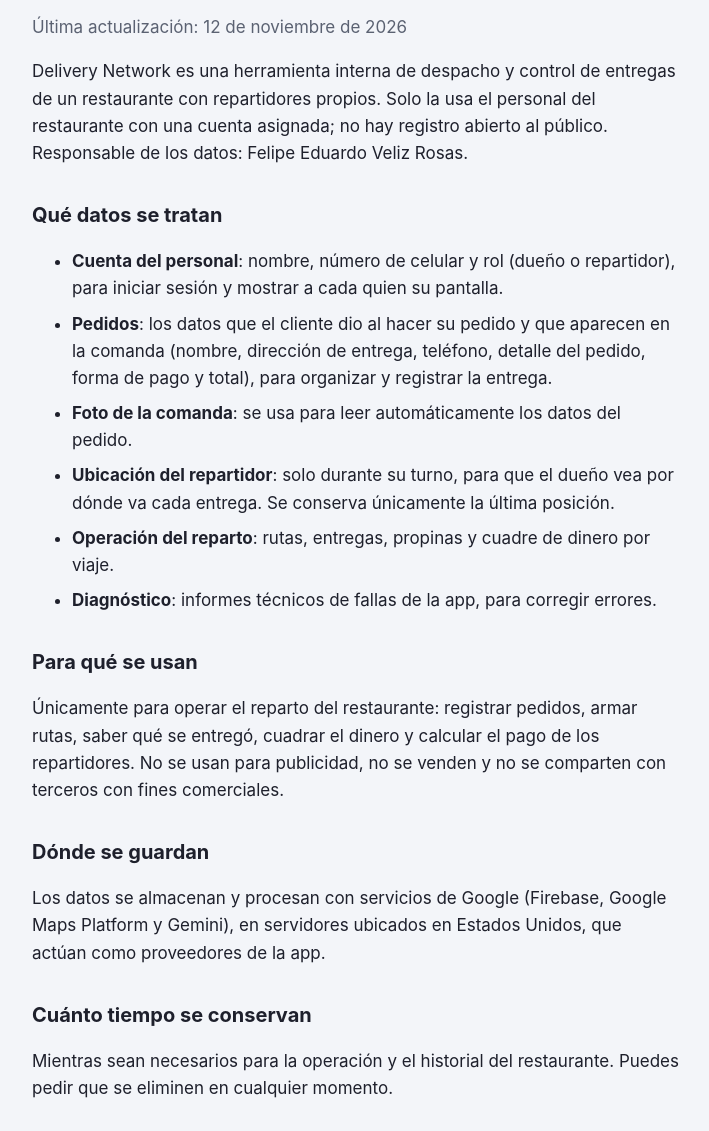
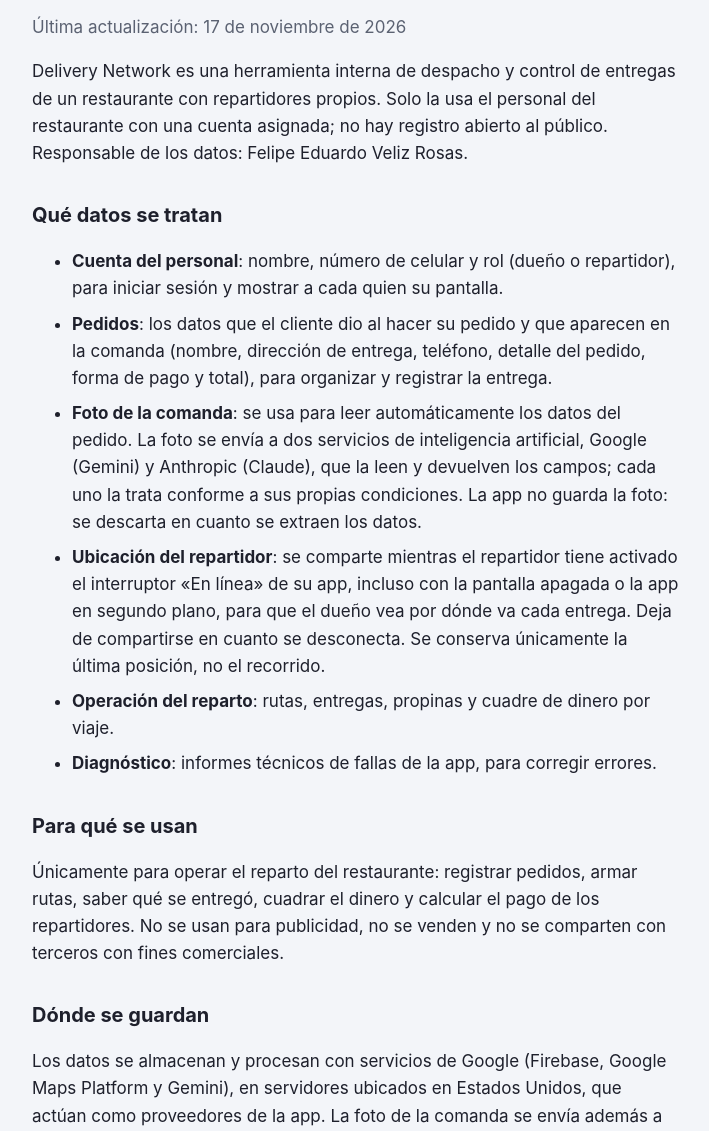
Before and after one commit to Felipeveliz/delivery-network-site, a plain HTML site: page privacidad.html in a window 1280 px wide. Shown: the part 132-1263 px from the top of the page, without its empty margins (284-993 px from the left). Drawn offline with Linux system fonts and the light colour scheme.

Commit message:
Update the privacy policy for location sharing and the dual AI reading
Location is shared while the courier is online, not during the whole
shift, and it keeps running in the background. The comanda photo goes to
both Google (Gemini) and Anthropic (Claude) to be read, and is not
stored. Anthropic is listed among the providers.

Co-Authored-By: Claude Opus 5 <noreply@anthropic.com>

```diff
--- a/privacidad.html
+++ b/privacidad.html
@@ -10,7 +10,7 @@
 <main>
 <p><a href="index.html">← Delivery Network</a></p>
 <h1>Política de privacidad</h1>
-<p class="muted">Última actualización: 12 de noviembre de 2026</p>
+<p class="muted">Última actualización: 17 de noviembre de 2026</p>
 
 <p>Delivery Network es una herramienta interna de despacho y control de entregas de un restaurante con repartidores propios. Solo la usa el personal del restaurante con una cuenta asignada; no hay registro abierto al público. Responsable de los datos: Felipe Eduardo Veliz Rosas.</p>
 
@@ -18,8 +18,8 @@
 <ul>
 <li><strong>Cuenta del personal</strong>: nombre, número de celular y rol (dueño o repartidor), para iniciar sesión y mostrar a cada quien su pantalla.</li>
 <li><strong>Pedidos</strong>: los datos que el cliente dio al hacer su pedido y que aparecen en la comanda (nombre, dirección de entrega, teléfono, detalle del pedido, forma de pago y total), para organizar y registrar la entrega.</li>
-<li><strong>Foto de la comanda</strong>: se usa para leer automáticamente los datos del pedido.</li>
-<li><strong>Ubicación del repartidor</strong>: solo durante su turno, para que el dueño vea por dónde va cada entrega. Se conserva únicamente la última posición.</li>
+<li><strong>Foto de la comanda</strong>: se usa para leer automáticamente los datos del pedido. La foto se envía a dos servicios de inteligencia artificial, Google (Gemini) y Anthropic (Claude), que la leen y devuelven los campos; cada uno la trata conforme a sus propias condiciones. La app no guarda la foto: se descarta en cuanto se extraen los datos.</li>
+<li><strong>Ubicación del repartidor</strong>: se comparte mientras el repartidor tiene activado el interruptor «En línea» de su app, incluso con la pantalla apagada o la app en segundo plano, para que el dueño vea por dónde va cada entrega. Deja de compartirse en cuanto se desconecta. Se conserva únicamente la última posición, no el recorrido.</li>
 <li><strong>Operación del reparto</strong>: rutas, entregas, propinas y cuadre de dinero por viaje.</li>
 <li><strong>Diagnóstico</strong>: informes técnicos de fallas de la app, para corregir errores.</li>
 </ul>
@@ -28,7 +28,7 @@
 <p>Únicamente para operar el reparto del restaurante: registrar pedidos, armar rutas, saber qué se entregó, cuadrar el dinero y calcular el pago de los repartidores. No se usan para publicidad, no se venden y no se comparten con terceros con fines comerciales.</p>
 
 <h2>Dónde se guardan</h2>
-<p>Los datos se almacenan y procesan con servicios de Google (Firebase, Google Maps Platform y Gemini), en servidores ubicados en Estados Unidos, que actúan como proveedores de la app.</p>
+<p>Los datos se almacenan y procesan con servicios de Google (Firebase, Google Maps Platform y Gemini), en servidores ubicados en Estados Unidos, que actúan como proveedores de la app. La foto de la comanda se envía además a Anthropic (Claude), también en Estados Unidos, con el único fin de leer los datos del pedido.</p>
 
 <h2>Cuánto tiempo se conservan</h2>
 <p>Mientras sean necesarios para la operación y el historial del restaurante. Puedes pedir que se eliminen en cualquier momento.</p>
```
